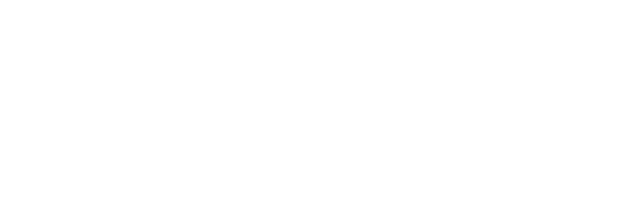
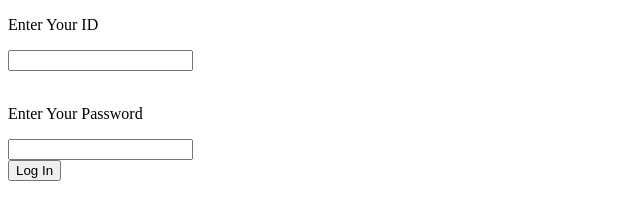
Before and after one commit to OneInchDorito/Github-init, a plain HTML site: page index.html in a window 1280 px wide. Shown: the whole page, without its empty margins (0-640 px from the left). Drawn offline with Linux system fonts and the light colour scheme.

Commit message:
2nd Commit

```diff
--- a/index.html
+++ b/index.html
@@ -6,6 +6,14 @@
     <title>My Simple Commit</title>
 </head>
 <body>
+    <p>Enter Your ID</p>
+    <input type="text">
+    <br>
+    <br>
+    <p>Enter Your Password</p>
+    <input type="password" name="" id="">
+    <br>
+    <input type="button" value="Log In">
 
 </body>
 </html>
```
Also changed, not shown: Log.html (added, +10 -0 lines).
